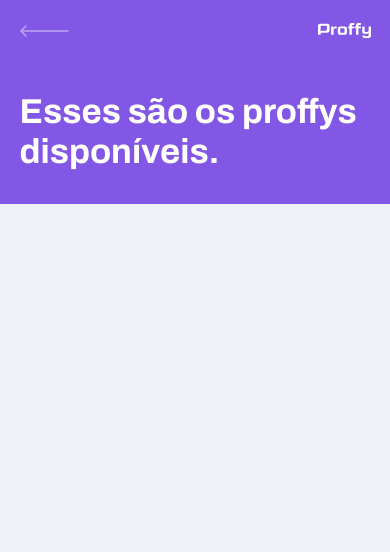
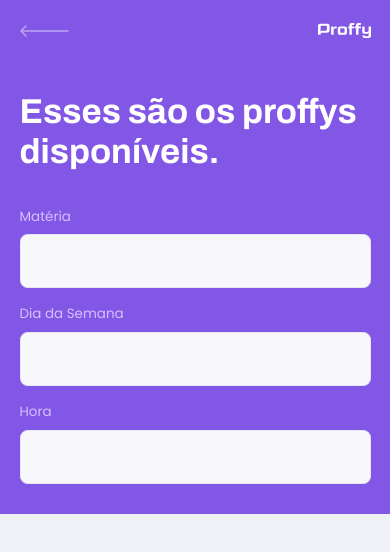
Before and after one commit to thiagocdn/NLW2-web, a React (Create React App) app: page /study in a window 390 px wide. Shown: the top 552 px of the page. Built offline with nearby package versions, Linux system fonts and the light colour scheme.

Commit message:
Criado study form para mobile

```diff
--- a/src/components/PageHeader/index.tsx
+++ b/src/components/PageHeader/index.tsx
@@ -8,7 +8,7 @@
   title: string;
 }
 
-const PageHeader: React.FC<PageHeaderProps> = ({title}) => {
+const PageHeader: React.FC<PageHeaderProps> = ({title, children}) => {
   return (
     <header className="page-header">
       <div className="top-bar-container">
@@ -20,6 +20,8 @@
 
       <div className="header-content">
         <strong>{title}</strong>
+
+        {children}
       </div>
     </header>
   );
--- a/src/pages/TeacherList/index.tsx
+++ b/src/pages/TeacherList/index.tsx
@@ -6,7 +6,24 @@
 function TeacherList() {
   return (
     <div id="page-teacher-list" className="container">
-      <PageHeader title="Esses são os proffys disponíveis." />
+      <PageHeader title="Esses são os proffys disponíveis.">
+        <form id="search-teachers">
+          <div className="input-block">
+            <label htmlFor="subject">Matéria</label>
+            <input type="text" id="subject" />
+          </div>
+
+          <div className="input-block">
+            <label htmlFor="week_day">Dia da Semana</label>
+            <input type="text" id="week_day" />
+          </div>
+
+          <div className="input-block">
+            <label htmlFor="time">Hora</label>
+            <input type="text" id="time" />
+          </div>
+        </form>
+      </PageHeader>
     </div>
   )
 };
--- a/src/pages/TeacherList/styles.css
+++ b/src/pages/TeacherList/styles.css
@@ -15,7 +15,7 @@
   display: flex;
   justify-content: space-between;
   align-items: center;
-  color: var(--color-text-in--primary);
+  color: var(--color-text-in-primary);
   padding: 1.6rem 0;
 }
 
@@ -44,3 +44,46 @@
   line-height: 4.2rem;
   color: var(--color-title-in-primary);
 }
+
+#search-teachers {
+  margin-top: 3.2rem;
+}
+
+#search-teachers label {
+  color: var(--color-text-in-primary);
+}
+
+#search-teachers .input-block {
+  position: relative;
+}
+
+#search-teachers .input-block + .input-block{
+  margin-top: 1.4rem;
+}
+
+#search-teachers .input-block label {
+  font-size: 1.4rem;
+}
+
+#search-teachers .input-block input {
+  width: 100%;
+  height: 5.6rem;
+  margin-top: 0.8rem;
+  border-radius: 0.8rem;
+  background: var(--color-input-background);
+  border: 1px solid var(--color-line-in-white);
+  outline: 0;
+  padding: 0 1.6rem;
+  font: 1.6rem Archivo;
+}
+
+#search-teachers .input-block:focus-within::after {
+  width: (100% - 3.2rem);
+  height: 2px;
+  content: '';
+  background: var(--color-primary-light);
+  position: absolute;
+  left: 1.6rem;
+  right: 1.6rem;
+  bottom: 0;
+}
```
